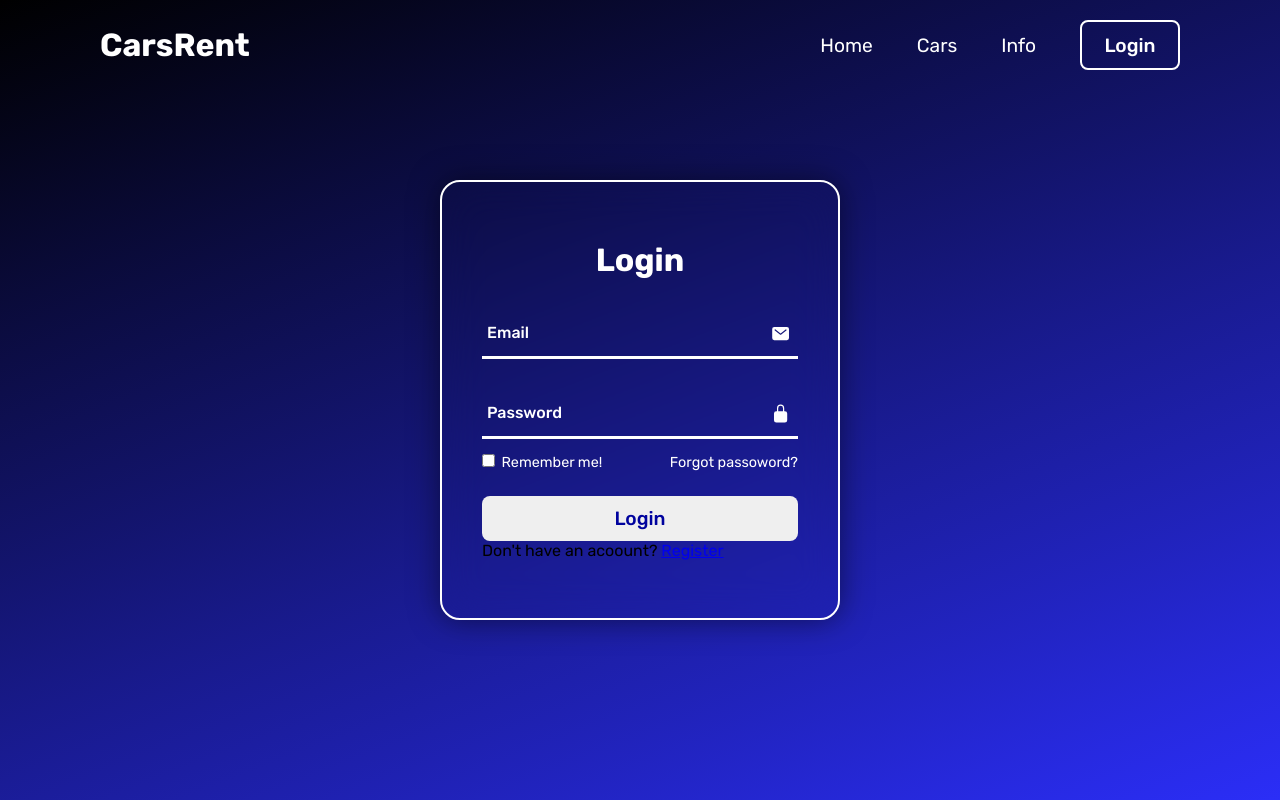
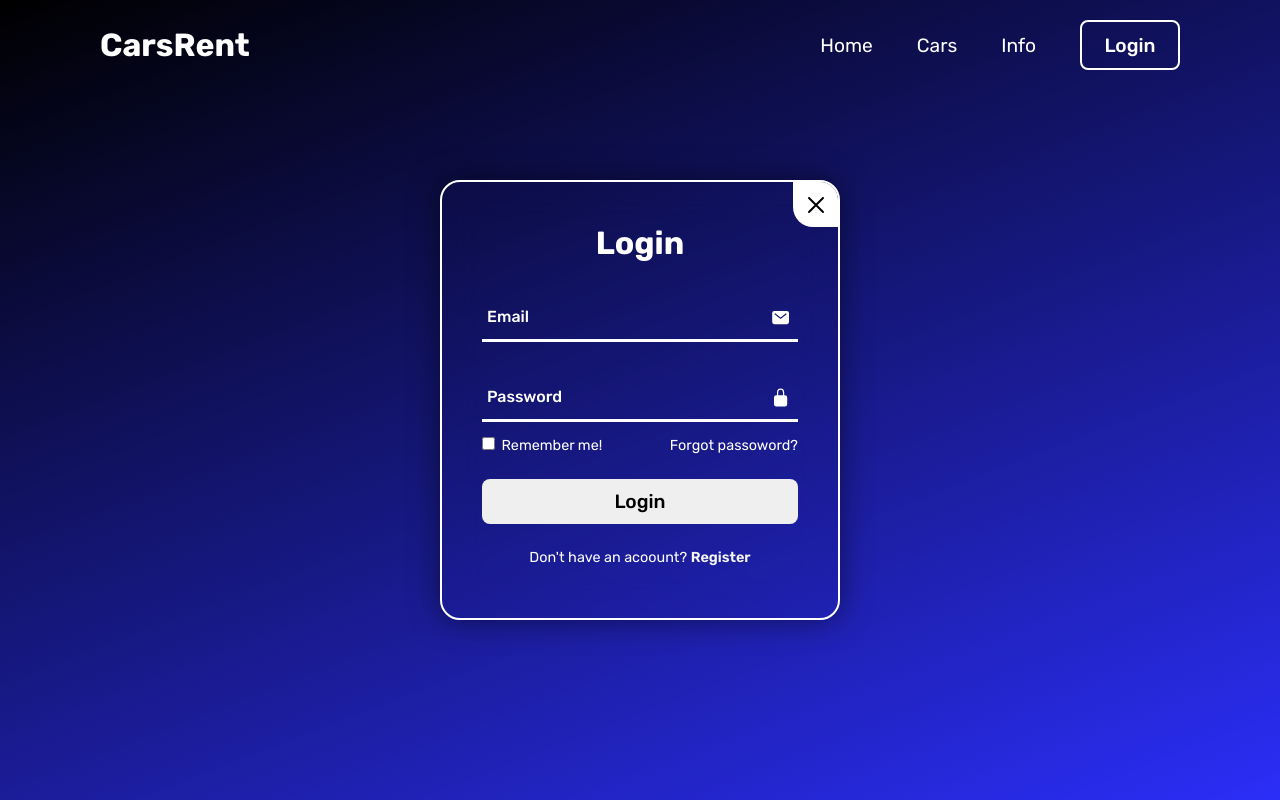
Before and after one commit to kacper-grudzinski/LoginPage, a website built with Parcel: page src/index.html in a window 1280 px wide. Built offline with nearby package versions, Linux system fonts and the light colour scheme.

Commit message:
Style close btn & register p

```diff
--- a/src/index.html
+++ b/src/index.html
@@ -8,7 +8,7 @@
 </head>
 <body>
     <header>
-        <h1 class="company_name">CarsRent</h1>
+        <h1 class="companyName">CarsRent</h1>
         <nav class="navigation">
             <a href="#">Home</a>
             <a href="#">Cars</a>
@@ -18,6 +18,7 @@
     </header>
 
     <div class="wrapper">
+        <span class="iconClose"><ion-icon name="close-outline"></ion-icon></span>
         <div class="formBox login">
             <h2>Login</h2>
             <form action="#">
--- a/src/style.css
+++ b/src/style.css
@@ -32,7 +32,7 @@ header {
   z-index: 99;
 }
 
-.company_name {
+.companyName {
   font-size: 2em;
   color: white;
   user-select: none;
@@ -94,6 +94,24 @@ header {
   display: flex;
   justify-content: center;
   align-items: center;
+  overflow: hidden;
+}
+
+.wrapper .iconClose{
+  position: absolute;
+  top: 0;
+  right: 0;
+  width: 45px;
+  height: 45px;
+  background: white;
+  color: black;
+  font-size: 2em;
+  display: flex;
+  justify-content: center;
+  align-items: center;
+  cursor: pointer;
+  z-index: 1;
+  border-bottom-left-radius: 20px;
 }
 
 .wrapper .formBox {
@@ -184,5 +202,23 @@ header {
     margin-top: 10px;
     font-size: 1.2em;
     font-weight: 500;
-    color: rgb(0, 3, 158);
+    color: black;
 }
+
+.login-register{
+  font-size: 0.9em;
+  color: white;
+  text-align: center;
+  font-weight: 400;
+  margin: 25px 0 10px;
+}
+
+.login-register p a{
+  color: whitesmoke;
+  text-decoration: none;
+  font-weight: 600;
+}
+
+.login-register p a:hover{
+  text-decoration: underline;
+}
```
